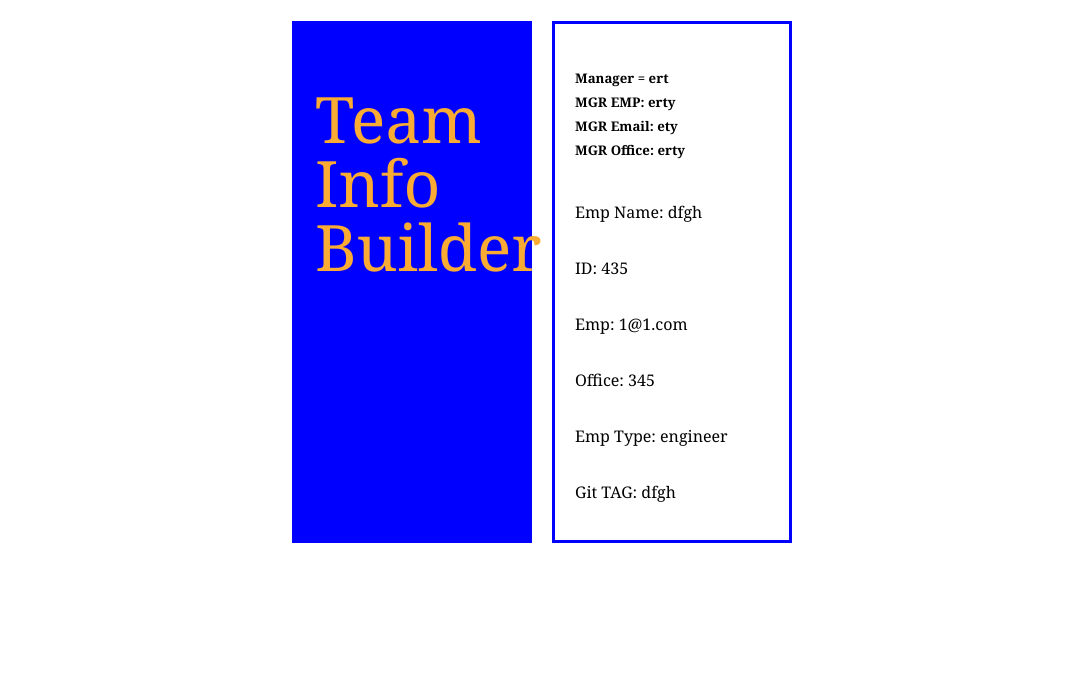
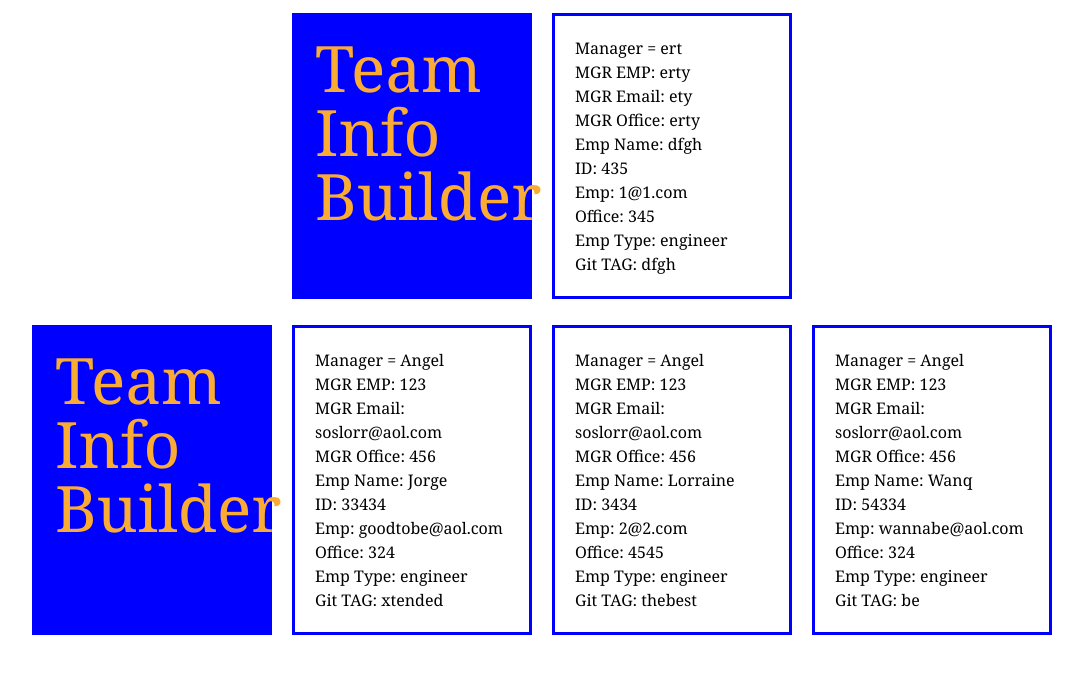
Before and after one commit to Xtended99/TeamInfoBuilder, a website: page index.html in a window 1280 px wide. Shown: the whole page, without its empty margins (98-1181 px from the left). Drawn offline with Linux system fonts and the light colour scheme; files that its build step writes are made by us from their sources.

Commit message:
TeamInfoBuilderUpdate

```diff
--- a/index.html
+++ b/index.html
@@ -34,3 +34,61 @@
 
       </body>
 </html>
+
+
+<!doctype html>
+<html>
+   <head>
+      <meta charset="UTF-8">
+      <link rel="stylesheet" href="./assets/css/baseline.css">
+      <link rel="stylesheet" href="./assets/css/main.css">
+
+      <title>TeamInfo Tool</title>
+
+      <style>
+         <link rel="stylesheet" href="main.css">
+      </style>
+
+      </head>
+
+      <body>
+         <div id="big_box">
+
+            <div class="title">
+               <h1>Team Info Builder</h1>
+            </div>
+
+            <div id="man">
+               <h5> Manager =  Angel <br>MGR EMP: 123 <br>MGR Email: soslorr@aol.com <br>MGR Office: 456 </h5>
+               <p class="info"> Emp Name: Jorge </p>
+               <p class="info"> ID: 33434 </p>
+               <p class="info"> Emp: goodtobe@aol.com </p>
+               <p class="info"> Office: 324    </p>
+               <p class="info"> Emp Type: engineer </p>
+               <p class="info"> Git TAG: xtended </p>
+            </div>
+
+            <div id="man">
+               <h5> Manager =  Angel <br>MGR EMP: 123 <br>MGR Email: soslorr@aol.com <br>MGR Office: 456 </h5>
+               <p class="info"> Emp Name: Lorraine </p>
+               <p class="info"> ID: 3434 </p>
+               <p class="info"> Emp: 2@2.com </p>
+               <p class="info"> Office: 4545    </p>
+               <p class="info"> Emp Type: engineer </p>
+               <p class="info"> Git TAG: thebest </p>
+            </div>
+
+            <div id="man">
+               <h5> Manager =  Angel <br>MGR EMP: 123 <br>MGR Email: soslorr@aol.com <br>MGR Office: 456 </h5>
+               <p class="info"> Emp Name: Wanq </p>
+               <p class="info"> ID: 54334 </p>
+               <p class="info"> Emp: wannabe@aol.com </p>
+               <p class="info"> Office: 324    </p>
+               <p class="info"> Emp Type: engineer </p>
+               <p class="info"> Git TAG: be </p>
+            </div>
+
+         </div>
+
+      </body>
+</html>
```
